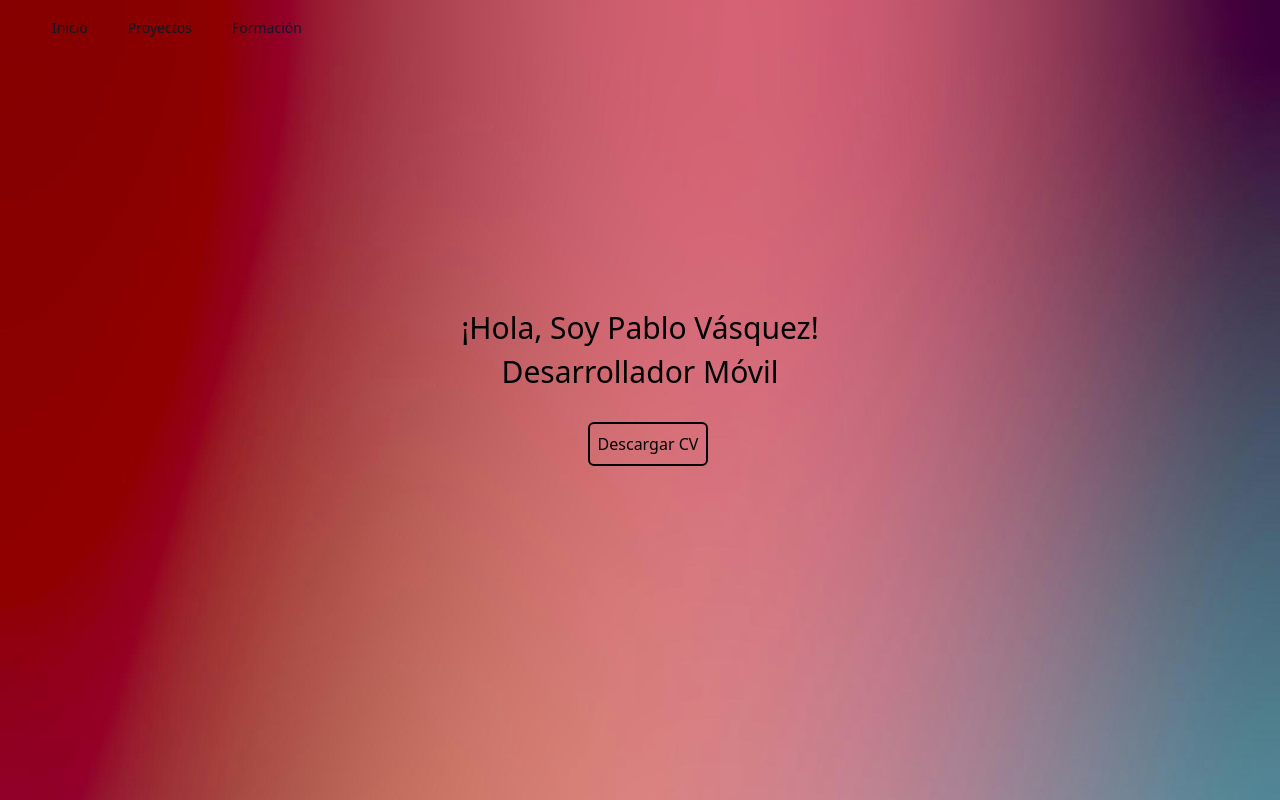
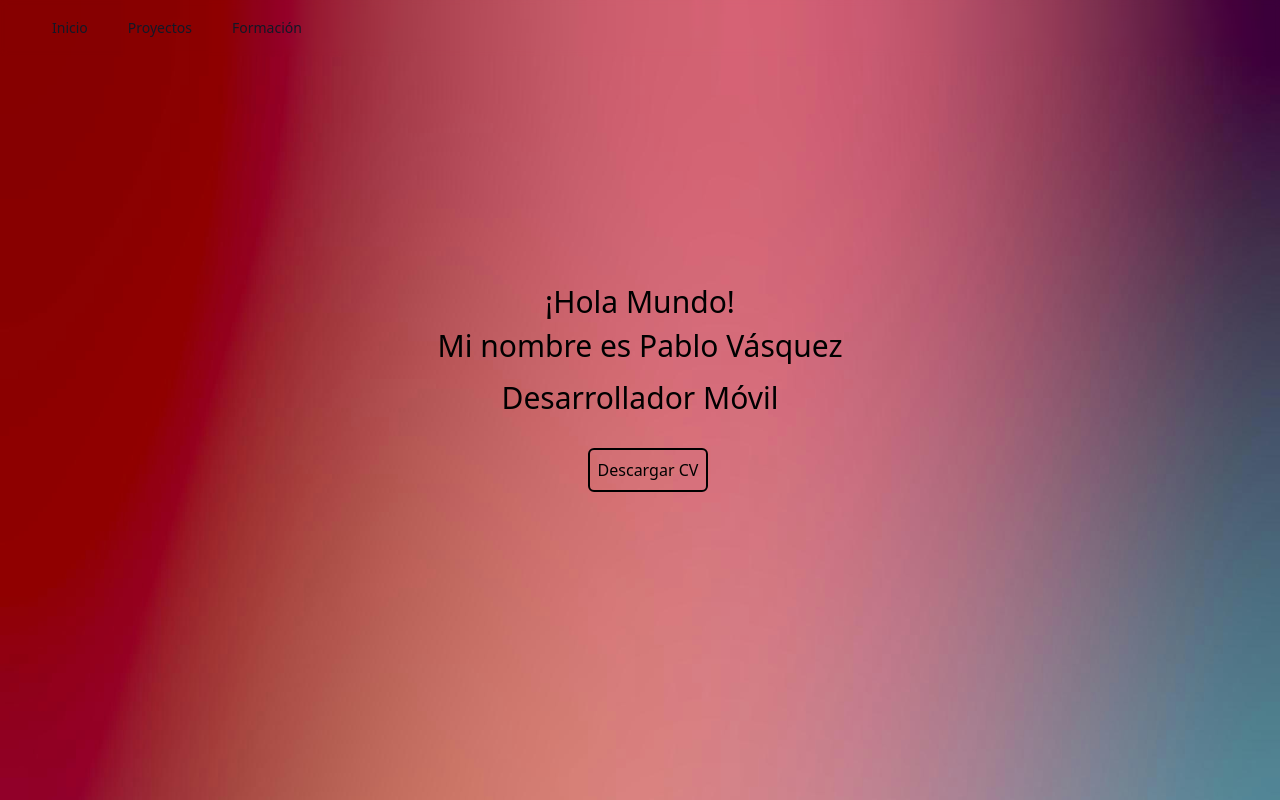
Before and after one commit to PabloVasquezC/portfolio2025, a React (Vite) app: page / in a window 1280 px wide. Shown: the top 800 px of the page. Built offline with nearby package versions, Linux system fonts and the light colour scheme.

Commit message:
adding animation to main text

```diff
--- a/src/components/About/AboutSection.tsx
+++ b/src/components/About/AboutSection.tsx
@@ -1,12 +1,14 @@
 import { useEffect, useMemo, useState } from "react";
 
+export default function AboutSection() {
+    const mySkillList = useMemo(() => ['Frontend', 'Backend', 'Móvil'], []);
+    const [mySkill, setMySkill] = useState<string>(mySkillList[0]); // Inicializa con la primera habilidad
 
-
-export default function AboutSection() {
-
-    const mySkillList = useMemo(() => ['Frontend', 'Backend', 'Móvil'], []);
-
-    const [mySkill, setMySkill] = useState<string>(mySkillList[0]); // Inicializa con la primera habilidad
+    // Estados individuales para controlar la visibilidad de cada etiqueta
+    const [isTitleVisible, setIsTitleVisible] = useState(false);
+    const [isNameVisible, setIsNameVisible] = useState(false);
+    const [isSkillVisible, setIsSkillVisible] = useState(false);
+    const [isButtonVisible, setIsButtonVisible] = useState(false);
 
     useEffect(() => {
         let index = 0;
@@ -19,17 +21,53 @@ export default function AboutSection() {
         return () => clearInterval(interval);
     }, [mySkillList]);
 
+    useEffect(() => {
+        // Maneja los retrasos para las animaciones de cada etiqueta
+        const timeouts = [
+            setTimeout(() => setIsTitleVisible(true), 300), // Retraso para el título
+            setTimeout(() => setIsNameVisible(true), 600), // Retraso para el nombre
+            setTimeout(() => setIsSkillVisible(true), 900), // Retraso para la habilidad
+            setTimeout(() => setIsButtonVisible(true), 1200), // Retraso para el botón
+        ];
+
+        return () => {
+            // Limpia los timeouts al desmontar el componente
+            timeouts.forEach(clearTimeout);
+        };
+    }, []);
+
     return (
-            <div className='flex flex-col justify-center items-center h-screen'>
-                {/* <h1 className='text-3xl text-center'>Sobre mi</h1> */}
-                <h1 className="text-3xl text-center">¡Hola, Soy Pablo Vásquez!</h1>
-
-                <div className="text-center my-2 text-3xl">Desarrollador <span className="transition-all">{mySkill}</span></div>
-                    <a href="https://drive.google.com/file/d/1sQ8ZysjTchqX1BZsdR3QUpONUBIUfRO6/view?usp=sharing"
-                        target="_blank"
-                        className="border-2 my-6 border-black rounded-md p-2 ml-4 hover:bg-black hover:text-white">
-                        <button >Descargar CV</button>
-                    </a>
+        <div className="flex flex-col justify-center items-center h-screen">
+            <h1
+                className={`text-3xl text-center transition-all duration-1000 ${
+                    isTitleVisible ? "opacity-100 translate-y-0" : "opacity-0 translate-y-5"
+                }`}
+            >
+                ¡Hola Mundo!
+            </h1>
+            <div
+                className={`text-center text-3xl my-2 transition-all duration-1000 ${
+                    isNameVisible ? "opacity-100 translate-y-0" : "opacity-0 translate-y-5"
+                }`}
+            >
+                Mi nombre es <span className="transition-all">Pablo Vásquez</span>
             </div>
-    )
+            <div
+                className={`text-center my-2 text-3xl transition-all duration-1000 ${
+                    isSkillVisible ? "opacity-100 translate-y-0" : "opacity-0 translate-y-5"
+                }`}
+            >
+                Desarrollador <span className="transition-all">{mySkill}</span>
+            </div>
+            <a
+                href="https://drive.google.com/file/d/1sQ8ZysjTchqX1BZsdR3QUpONUBIUfRO6/view?usp=sharing"
+                target="_blank"
+                className={`border-2 my-6 border-black rounded-md p-2 ml-4 hover:bg-black hover:text-white transition-all duration-1000 ${
+                    isButtonVisible ? "opacity-100 translate-y-0" : "opacity-0 translate-y-5"
+                }`}
+            >
+                <button>Descargar CV</button>
+            </a>
+        </div>
+    );
 }
```
